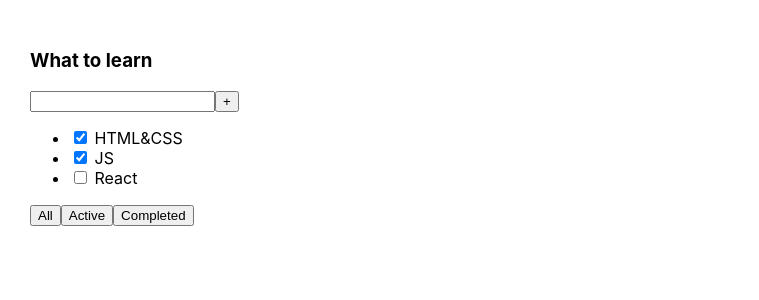
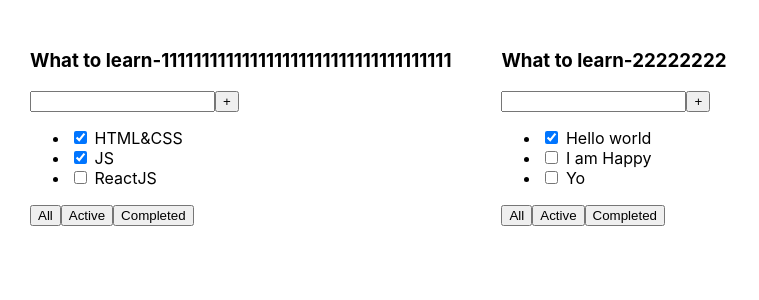
Before and after one commit to Sene4kaaa/todolist-primary, a React (Create React App) app: page / in a window 1280 px wide. Shown: the top 300 px of the page, without its empty margins (0-759 px from the left). Built offline with nearby package versions, Linux system fonts and the light colour scheme.

Commit message:
Step 1,add Todolist.tsx

```diff
--- a/src/App.tsx
+++ b/src/App.tsx
@@ -1,26 +1,29 @@
 import React from 'react';
 import './App.css';
+import {Todolist} from "./Todolist";
+
+
+const shapka1='What to learn-1'
+const shapka11='What to learn-111111111111111111111111111111111111'
+const shapka2='What to learn-22222222'
+const shapka22='What to learn-222222222222222222222222222222222222'
+
+const tasks1 = [
+    { id: 1, title: "HTML&CSS", isDone: true },
+    { id: 2, title: "JS", isDone: true },
+    { id: 3, title: "ReactJS", isDone: false }
+]
+const tasks2 = [
+    { id: 1, title: "Hello world", isDone: true },
+    { id: 2, title: "I am Happy", isDone: false },
+    { id: 3, title: "Yo", isDone: false }
+]
 
 function App() {
     return (
         <div className="App">
-            <div>
-                <h3>What to learn</h3>
-                <div>
-                    <input/>
-                    <button>+</button>
-                </div>
-                <ul>
-                    <li><input type="checkbox" checked={true}/> <span>HTML&CSS</span></li>
-                    <li><input type="checkbox" checked={true}/> <span>JS</span></li>
-                    <li><input type="checkbox" checked={false}/> <span>React</span></li>
-                </ul>
-                <div>
-                    <button>All</button>
-                    <button>Active</button>
-                    <button>Completed</button>
-                </div>
-            </div>
+            <Todolist  newShapka={shapka11} tasks={tasks1} />
+            <Todolist shapka={shapka2} tasks={tasks2}/>
         </div>
     );
 }
--- /dev/null
+++ b/src/Todolist.tsx
@@ -0,0 +1,42 @@
+import React from "react";
+
+type PropsType = {
+    shapka?: string
+    newShapka?: string
+    tasks:Array<TaskType>
+}
+
+type TaskType={
+    id: number
+    title: string
+    isDone: boolean
+}
+
+
+
+export const Todolist = (props: PropsType) => {
+    return (
+        <div>
+            <h3>{props.shapka}</h3>
+            <h3>{props.newShapka}</h3>
+            <div>
+                <input/>
+                <button>+</button>
+            </div>
+            <ul>
+                {props.tasks.map((el)=>{
+                    return (
+                        <li key={el.id}><input type="checkbox" checked={el.isDone}/> <span>{el.title}</span></li>
+
+                    )
+                })}
+
+            </ul>
+            <div>
+                <button>All</button>
+                <button>Active</button>
+                <button>Completed</button>
+            </div>
+        </div>
+    )
+}
```
